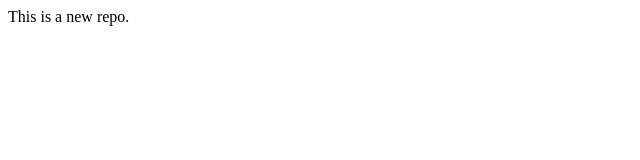
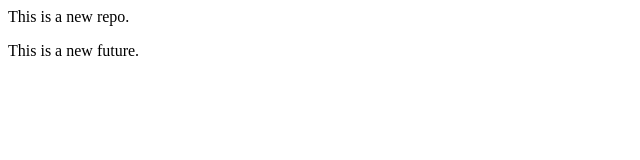
Before and after one commit to vijayananda-putcha/localrepo, a plain HTML site: page index.html in a window 1280 px wide. Shown: the whole page, without its empty margins (0-640 px from the left). Drawn offline with Linux system fonts and the light colour scheme.

Commit message:
Add new future

```diff
--- a/index.html
+++ b/index.html
@@ -1 +1,2 @@
 <p>This is a new repo.</p>
+<p>This is a new future.</p>
```
